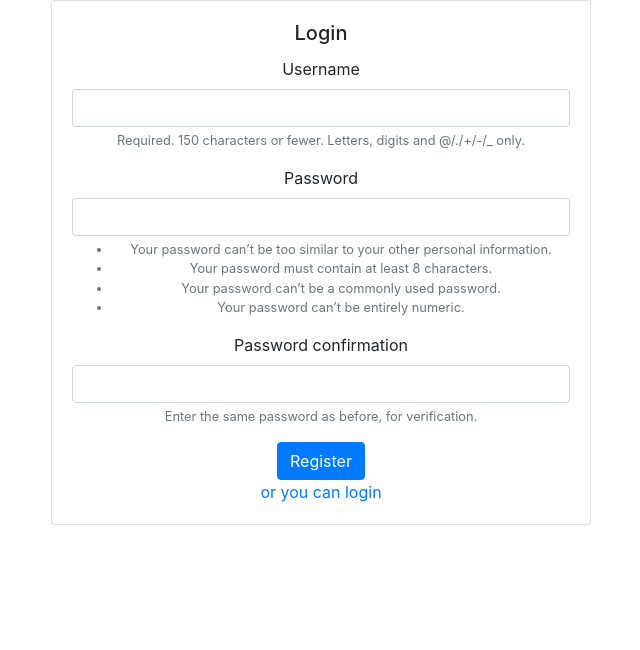
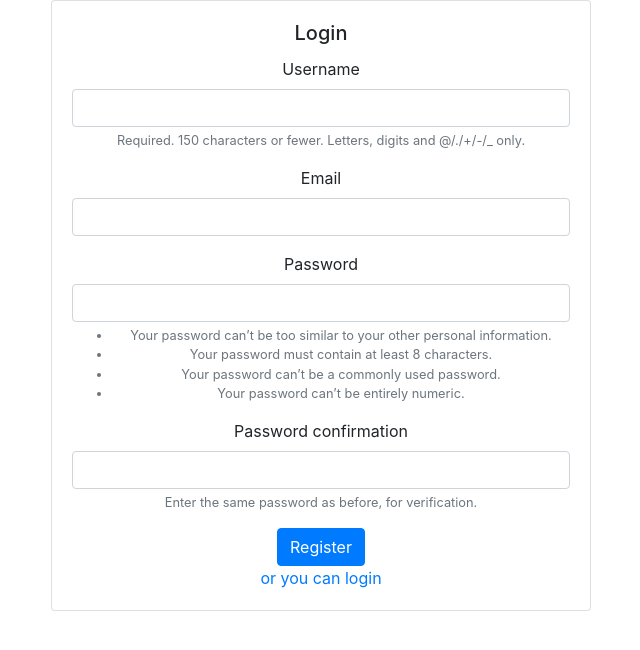
Before and after one commit to mihett05/django-todo-realtime, a Django app: page /accounts/register/ in a window 1280 px wide. Shown: the part 90-740 px from the top of the page, without its empty margins (319-959 px from the left). Run offline with Django 3.2, Linux system fonts and the light colour scheme; some libraries are stand-ins or nearby versions.

Commit message:
Finished register form

```diff
--- a/accounts/forms.py
+++ b/accounts/forms.py
@@ -1,5 +1,5 @@
 from django import forms
-from django.contrib.auth.forms import UserCreationForm
+from django.contrib.auth.forms import UserCreationForm, UsernameField
 from django.contrib.auth.models import User
 
 
@@ -8,4 +8,5 @@ class RegistrationForm(UserCreationForm):
 
     class Meta:
         model = User
-        fields = ("username", "email", "password1", "password2")
+        fields = ("username", "email")
+        field_classes = {"username": UsernameField, "email": forms.EmailField}
--- a/accounts/urls.py
+++ b/accounts/urls.py
@@ -1,9 +1,9 @@
 from django.urls import path
 from django.contrib.auth.urls import urlpatterns as auth_urls
-from .views import profile, register_view
+from .views import profile_view, register_view
 
 urlpatterns = [
     *auth_urls,
-    path("", profile, name="profile"),
+    path("profile/", profile_view, name="profile"),
     path("register/", register_view, name="register")
 ]
--- a/accounts/views.py
+++ b/accounts/views.py
@@ -5,19 +5,23 @@ from .forms import RegistrationForm
 
 def register_view(req):
     if req.user.is_authenticated:
-        return redirect("profile")
+        return redirect("profile_view")
 
     if req.method == "POST":
         form = RegistrationForm(req.POST)
         if form.is_valid():
             form.save()
-            return redirect("profile")
+            return redirect("profile_view")
     else:
         form = RegistrationForm()
+    errors = form.errors.as_data()
+    for field in errors:
+        for i, error in enumerate(errors[field]):
+            errors[field][i] = list(error)[0]
 
-    return render(req, "accounts/register.html", {"form": form, "errors": form.errors.as_data()})
+    return render(req, "accounts/register.html", {"form": form, "errors": errors})
 
 
 @login_required
-def profile(req):
+def profile_view(req):
     return render(req, "accounts/profile.html")
--- a/templates/accounts/register.html
+++ b/templates/accounts/register.html
@@ -12,8 +12,21 @@
                 <div class="card-body">
                     <h5 class="card-title">Login</h5>
                     {% if errors %}
-                        {% for field in errors %}
-                            <p>{{ errors }}</p>
+                        {% for field, error_list in errors.items %}
+                            <div class="alert alert-danger text-left" role="alert">
+                                <ul>
+                                    <li>
+                                        {{ field }}
+                                        {% if error_list|length > 0 %}
+                                            <ul>
+                                                {% for error in error_list %}
+                                                    <li>{{ error }}</li>
+                                                {% endfor %}
+                                            </ul>
+                                        {% endif %}
+                                    </li>
+                                </ul>
+                            </div>
                         {% endfor %}
                     {% endif %}
                     <form action="{% url "register" %}" method="POST">
@@ -44,13 +57,38 @@
                         </div>
 
                         <div class="form-group">
+                            <label for="{{ form.email.id_for_label }}">
+                                {{ form.email.label }}
+                            </label>
+                            <input
+                                id="{{ form.email.id_for_label }}"
+                                class="form-control"
+                                type="email"
+                                inputmode="email"
+                                name="{{ form.email.html_name }}"
+                                {% if form.email.value %}
+                                    value="{{ form.email.value }}"
+                                {% endif %}
+                                required
+                            >
+                            {% if form.email.help_text %}
+                                <small
+                                    id="{{ form.email.id_for_label }}_help"
+                                    class="form-text text-muted"
+                                >
+                                    {{ form.email.help_text }}
+                                </small>
+                            {% endif %}
+                        </div>
+
+                        <div class="form-group">
                             <label for="{{ form.password1.id_for_label }}">
                                 {{ form.password1.label }}
                             </label>
                             <input
                                 id="{{ form.password1.id_for_label }}"
                                 class="form-control"
-                                type="text"
+                                type="password"
                                 inputmode="text"
                                 name="{{ form.password1.html_name }}"
                                 {% if form.password1.value %}
@@ -75,7 +113,7 @@
                             <input
                                 id="{{ form.password2.id_for_label }}"
                                 class="form-control"
-                                type="text"
+                                type="password"
                                 inputmode="text"
                                 name="{{ form.password2.html_name }}"
                                 {% if form.password2.value %}
```
